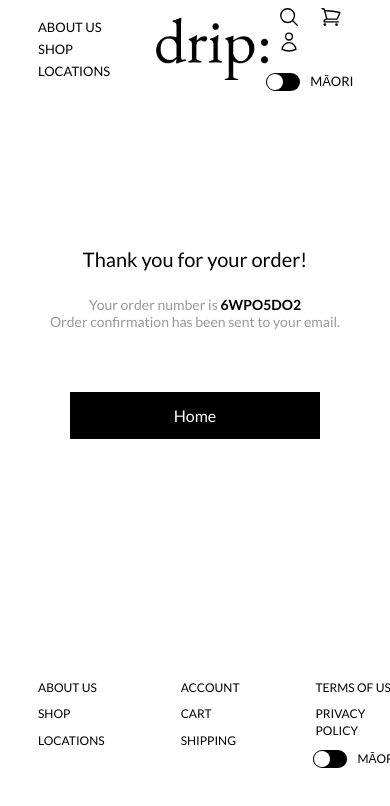
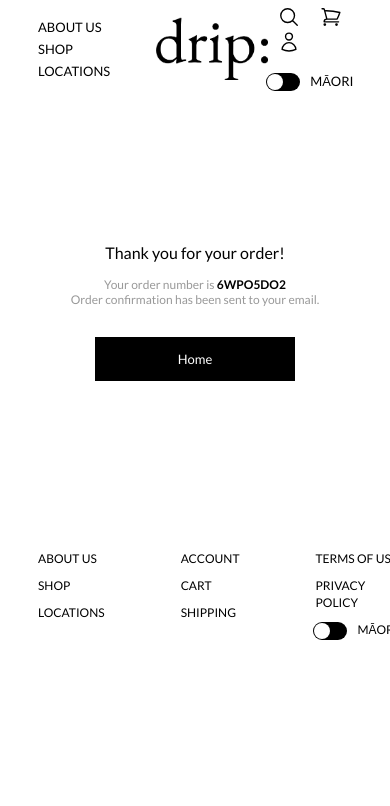
Before and after one commit to james-kwon97/drip, a React (Vite) app: page /order-confirmation in a window 390 px wide. Shown: the top 806 px of the page. Built offline with nearby package versions, Linux system fonts and the light colour scheme.

Commit message:
Added media queries for different screens for confirmation screen

```diff
--- a/src/components/Order/Order.css
+++ b/src/components/Order/Order.css
@@ -1,3 +1,5 @@
+/* Order confirmation page css */
+
 .order-content {
   flex: 1;
   display: flex;
@@ -7,11 +9,14 @@
   text-align: center;
   padding: 230px 20px 0;
   box-sizing: border-box;
-}
+  width: 100%;
 
   .order-details {
     max-width: 600px;
     width: 100%;
+    display: flex;
+    flex-direction: column;
+    align-items: center;
   }
 
   h2 {
@@ -19,6 +24,8 @@ h2 {
     font-weight: 400;
     color: black;
     margin-bottom: 0;
+    width: 100%;
+    text-align: center;
   }
 
   p {
@@ -27,6 +34,8 @@ p {
     font-weight: 400;
     margin-top: 25px;
     margin-bottom: 0;
+    width: 100%;
+    text-align: center;
   }
 
   .order-number {
@@ -50,3 +59,77 @@ p {
   .home-button:hover {
     opacity: 0.9;
   }
+
+  /* Media Queries */
+
+  /* For tablets and smaller desktops */
+  @media screen and (max-width: 1024px) {
+    .order-content {
+      padding-top: 180px;
+    }
+
+    .order-details {
+      max-width: 90%;
+    }
+  }
+
+  /* For mobile devices */
+  @media screen and (max-width: 768px) {
+    .order-content {
+      padding-top: 120px;
+      padding-left: 0;
+      padding-right: 0;
+    }
+
+    .order-details {
+      width: 90%;
+    }
+
+    h2 {
+      font-size: 18px;
+    }
+
+    p {
+      font-size: 13px;
+      margin-top: 20px;
+    }
+
+    .order-number {
+      font-size: 13px;
+    }
+
+    .home-button {
+      width: 180px;
+      font-size: 14px;
+      margin-top: 40px;
+      margin-bottom: 80px;
+    }
+  }
+
+  /* For very small mobile devices */
+  @media screen and (max-width: 480px) {
+    .order-details {
+      width: 95%;
+    }
+
+    h2 {
+      font-size: 16px;
+    }
+
+    p {
+      font-size: 12px;
+      margin-top: 15px;
+    }
+
+    .order-number {
+      font-size: 12px;
+    }
+
+    .home-button {
+      width: 160px;
+      font-size: 13px;
+      margin-top: 30px;
+      margin-bottom: 60px;
+    }
+  }
+}
```
Lines whose indentation alone changed are shown as unchanged.
